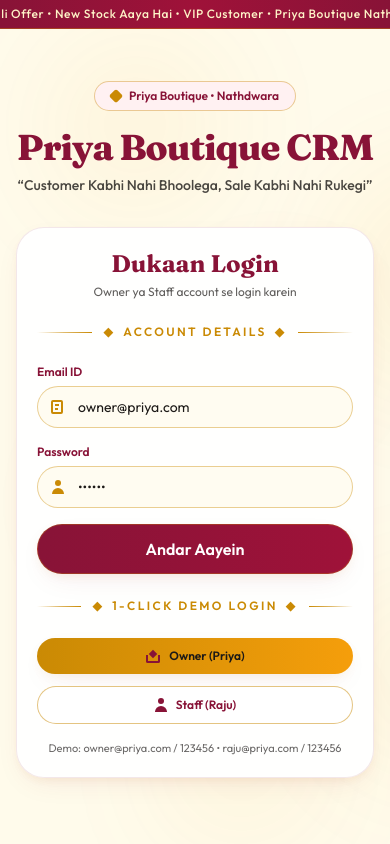
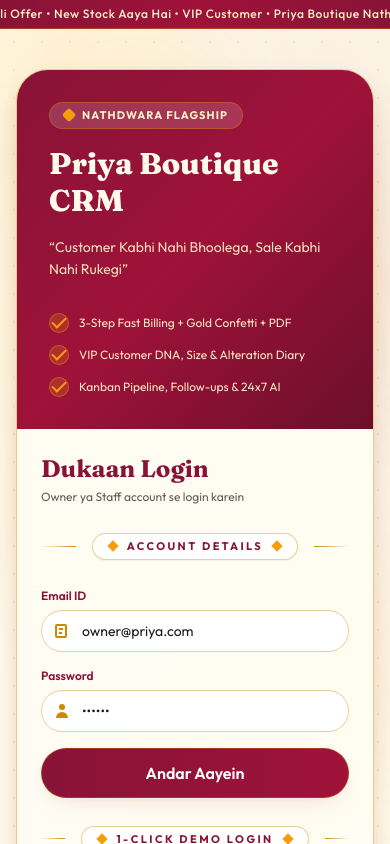
Before and after one commit to Priyanka-meena85/crm-project, a Next.js app: page /login in a window 390 px wide. Shown: the top 844 px of the page. Built offline with nearby package versions, Linux system fonts and the light colour scheme.

Commit message:
Enhance boutique UI polish

```diff
--- a/app/globals.css
+++ b/app/globals.css
@@ -17,6 +17,11 @@
 html,
 body {
   background-color: #fffbeb;
+  background-image:
+    radial-gradient(at 15% 10%, rgba(245, 158, 11, 0.10) 0px, transparent 45%),
+    radial-gradient(at 85% 20%, rgba(136, 19, 55, 0.06) 0px, transparent 50%),
+    radial-gradient(rgba(202, 138, 4, 0.14) 1px, transparent 1px);
+  background-size: 100% 100%, 100% 100%, 28px 28px;
   color: #1c1917;
   overflow-x: hidden;
 }
--- a/app/login/page.tsx
+++ b/app/login/page.tsx
@@ -5,12 +5,13 @@ import { signIn } from "next-auth/react";
 import { useRouter } from "next/navigation";
 import { motion } from "framer-motion";
 import {
+  CssCheckIcon,
   CssCrownIcon,
   CssDiamondIcon,
   CssDocIcon,
   CssUserIcon,
 } from "@/components/CssIcons";
-import { BoutiqueButton, BoutiqueCard, GoldDivider } from "@/components/BoutiqueEffects";
+import { BoutiqueButton, GoldDivider } from "@/components/BoutiqueEffects";
 import { useToast } from "@/components/Providers";
 
 export default function LoginPage() {
@@ -50,47 +51,50 @@ export default function LoginPage() {
   };
 
   return (
-    <main className="mx-auto flex min-h-[calc(100vh-44px)] max-w-5xl flex-col items-center justify-center px-4 py-10">
+    <main className="mx-auto flex min-h-[calc(100vh-44px)] max-w-5xl items-center justify-center px-4 py-10">
       <motion.div
-        initial={{ opacity: 0, y: -18 }}
+        initial={{ opacity: 0, y: 20 }}
         animate={{ opacity: 1, y: 0 }}
         transition={{ duration: 0.5 }}
-        className="text-center mb-8"
+        className="grid w-full grid-cols-1 lg:grid-cols-12 overflow-hidden rounded-[32px] bg-white/90 backdrop-blur-md shadow-boutique-hover border border-gold/45"
       >
-        <motion.div
-          initial={{ opacity: 0, scale: 0.9 }}
-          animate={{ opacity: 1, scale: 1 }}
-          transition={{ delay: 0.1 }}
-          className="inline-flex items-center gap-2 rounded-full bg-softpink px-4 py-1.5 text-xs font-semibold text-maroon border border-gold/40 mb-4"
-        >
-          <CssDiamondIcon className="text-gold" />
-          <span>Priya Boutique • Nathdwara</span>
-        </motion.div>
+        {/* Left Editorial Brand Showcase */}
+        <div className="lg:col-span-5 bg-gradient-to-br from-maroon via-maroon-light to-maroon-dark p-8 sm:p-10 text-ivory flex flex-col justify-between relative overflow-hidden">
+          <div className="space-y-4 relative z-10">
+            <div className="inline-flex items-center gap-2 rounded-full bg-white/15 px-3.5 py-1 text-[11px] font-bold uppercase tracking-widest text-gold-soft border border-gold/40">
+              <CssDiamondIcon className="text-gold-shine" />
+              <span>Nathdwara Flagship</span>
+            </div>
+            <h1 className="font-serif text-3xl sm:text-4xl font-extrabold leading-tight">
+              Priya Boutique CRM
+            </h1>
+            <p className="text-sm text-gold-soft/90 leading-relaxed">
+              &ldquo;Customer Kabhi Nahi Bhoolega, Sale Kabhi Nahi Rukegi&rdquo;
+            </p>
+          </div>
 
-        <motion.h1
-          initial={{ opacity: 0, y: 14 }}
-          animate={{ opacity: 1, y: 0 }}
-          transition={{ delay: 0.2 }}
-          className="font-serif text-4xl sm:text-5xl font-extrabold text-maroon tracking-tight"
-        >
-          Priya Boutique CRM
-        </motion.h1>
+          <div className="mt-8 space-y-3 relative z-10 text-xs text-gold-soft/95">
+            {[
+              "3-Step Fast Billing + Gold Confetti + PDF",
+              "VIP Customer DNA, Size & Alteration Diary",
+              "Kanban Pipeline, Follow-ups & 24x7 AI",
+            ].map((item) => (
+              <div key={item} className="flex items-center gap-2.5">
+                <span className="flex h-5 w-5 shrink-0 items-center justify-center rounded-full bg-gold-shine/20 text-gold-shine border border-gold-shine/40">
+                  <CssCheckIcon />
+                </span>
+                <span>{item}</span>
+              </div>
+            ))}
+          </div>
+        </div>
 
-        <motion.p
-          initial={{ opacity: 0, y: 14 }}
-          animate={{ opacity: 1, y: 0 }}
-          transition={{ delay: 0.3 }}
-          className="mt-2 text-sm sm:text-base text-charcoal/80 font-medium"
-        >
-          &ldquo;Customer Kabhi Nahi Bhoolega, Sale Kabhi Nahi Rukegi&rdquo;
-        </motion.p>
-      </motion.div>
-
-      <BoutiqueCard className="w-full max-w-md" delay={0.25}>
-        <h2 className="font-serif text-2xl font-bold text-maroon text-center">
+        {/* Right Login Form */}
+        <div className="lg:col-span-7 p-6 sm:p-10 bg-ivory/60">
+          <h2 className="font-serif text-2xl font-bold text-maroon">
             Dukaan Login
           </h2>
-        <p className="text-xs text-center text-charcoal/70 mt-1">
+          <p className="text-xs text-charcoal/70 mt-1">
             Owner ya Staff account se login karein
           </p>
 
@@ -117,7 +121,7 @@ export default function LoginPage() {
                   value={email}
                   onChange={(e) => setEmail(e.target.value)}
                   placeholder="owner@priya.com"
-                className="w-full rounded-full border border-gold/40 bg-ivory/70 py-2.5 pl-10 pr-4 text-sm outline-none focus:border-maroon focus:ring-2 focus:ring-gold/30 transition-all"
+                  className="w-full rounded-full border border-gold/40 bg-white py-2.5 pl-10 pr-4 text-sm outline-none focus:border-maroon focus:ring-2 focus:ring-gold/30 transition-all"
                 />
               </div>
             </div>
@@ -136,7 +140,7 @@ export default function LoginPage() {
                   value={password}
                   onChange={(e) => setPassword(e.target.value)}
                   placeholder="••••••"
-                className="w-full rounded-full border border-gold/40 bg-ivory/70 py-2.5 pl-10 pr-4 text-sm outline-none focus:border-maroon focus:ring-2 focus:ring-gold/30 transition-all"
+                  className="w-full rounded-full border border-gold/40 bg-white py-2.5 pl-10 pr-4 text-sm outline-none focus:border-maroon focus:ring-2 focus:ring-gold/30 transition-all"
                 />
               </div>
             </div>
@@ -185,7 +189,8 @@ export default function LoginPage() {
           <p className="mt-4 text-center text-[11px] text-charcoal/65">
             Demo: owner@priya.com / 123456 • raju@priya.com / 123456
           </p>
-      </BoutiqueCard>
+        </div>
+      </motion.div>
     </main>
   );
 }
--- a/components/BoutiqueEffects.tsx
+++ b/components/BoutiqueEffects.tsx
@@ -74,14 +74,14 @@ export function MarqueeStrip() {
 /* Gold Line + Small Diamond Icon Divider */
 export function GoldDivider({ label }: { label?: string }) {
   return (
-    <div className="my-6 flex items-center gap-3">
-      <div className="h-[1px] flex-1 bg-gradient-to-r from-transparent via-gold/60 to-gold" />
-      <div className="flex items-center gap-2 text-xs font-semibold uppercase tracking-[0.2em] text-gold">
-        <span>◆</span>
+    <div className="my-7 flex items-center gap-4">
+      <div className="h-[1px] flex-1 bg-gradient-to-r from-transparent via-gold/50 to-gold" />
+      <div className="inline-flex items-center gap-2.5 rounded-full bg-white/80 px-4 py-1 text-[11px] font-bold uppercase tracking-[0.22em] text-maroon border border-gold/40 shadow-sm">
+        <span className="inline-block h-2 w-2 rotate-45 bg-gold-shine" />
         {label ? <span>{label}</span> : null}
-        {label ? <span>◆</span> : null}
+        {label ? <span className="inline-block h-2 w-2 rotate-45 bg-gold-shine" /> : null}
       </div>
-      <div className="h-[1px] flex-1 bg-gradient-to-l from-transparent via-gold/60 to-gold" />
+      <div className="h-[1px] flex-1 bg-gradient-to-l from-transparent via-gold/50 to-gold" />
     </div>
   );
 }
@@ -272,7 +272,7 @@ export function BoutiqueCard({
         scale: 1.015,
       }}
       className={cn(
-        "rounded-[28px] bg-white/95 backdrop-blur-sm p-5 sm:p-6 shadow-boutique hover:shadow-boutique-hover border border-maroon/10 hover:border-gold transition-colors duration-300",
+        "rounded-[28px] bg-white/90 backdrop-blur-md p-5 sm:p-6 shadow-boutique hover:shadow-boutique-hover border border-gold/25 hover:border-gold ring-1 ring-maroon/5 transition-all duration-300",
         className
       )}
     >
--- a/components/OwnerDashboard.tsx
+++ b/components/OwnerDashboard.tsx
@@ -583,35 +583,23 @@ export function OwnerDashboard() {
 
   return (
     <main className="mx-auto max-w-7xl px-3 sm:px-6 pb-16 pt-4">
-      {/* Hero Header */}
-      <section className="text-center py-6">
-        <motion.div
-          initial={{ opacity: 0, y: -10 }}
-          animate={{ opacity: 1, y: 0 }}
-          className="inline-flex items-center gap-2 rounded-full bg-white/90 px-4 py-1.5 text-xs font-semibold text-maroon shadow-sm border border-gold/40 mb-3"
-        >
-          <span className="h-2.5 w-2.5 rounded-full bg-green-500 animate-pulse" />
-          <span>● Aaj {stats.aajCustomerAaye} Customer Aaye</span>
-        </motion.div>
-        <motion.h1
-          initial={{ opacity: 0, y: 14 }}
-          animate={{ opacity: 1, y: 0 }}
-          transition={{ delay: 0.08 }}
-          className="font-serif text-3xl sm:text-5xl font-extrabold text-maroon"
-        >
-          {shopProfile.name} — Owner Dashboard
-        </motion.h1>
-        <motion.p
-          initial={{ opacity: 0, y: 14 }}
-          animate={{ opacity: 1, y: 0 }}
-          transition={{ delay: 0.16 }}
-          className="mt-1.5 text-sm sm:text-base text-charcoal/80"
-        >
-          &ldquo;{shopProfile.tagline}&rdquo;
-        </motion.p>
+      {/* Executive Showroom Banner */}
+      <section className="mb-6 rounded-[28px] bg-white/85 backdrop-blur-md p-5 sm:p-6 shadow-boutique border border-gold/40 flex flex-col lg:flex-row lg:items-center justify-between gap-4">
+        <div>
+          <div className="inline-flex items-center gap-2 rounded-full bg-softpink px-3.5 py-1 text-[11px] font-bold text-maroon border border-gold/40 mb-2">
+            <span className="h-2 w-2 rounded-full bg-green-500 animate-pulse" />
+            <span>Aaj {stats.aajCustomerAaye} Customer Aaye</span>
+          </div>
+          <h1 className="font-serif text-2xl sm:text-4xl font-extrabold text-maroon tracking-tight">
+            {shopProfile.name} — Owner Command Center
+          </h1>
+          <p className="mt-1 text-xs sm:text-sm text-charcoal/75">
+            &ldquo;{shopProfile.tagline}&rdquo;
+          </p>
+        </div>
 
         {/* Quick-Action & Module Jump Bar */}
-        <div className="mt-5 flex flex-wrap items-center justify-center gap-2">
+        <div className="flex flex-wrap items-center gap-2">
           <BoutiqueButton
             variant="outline"
             onClick={() => setActiveTab("Leads")}
@@ -626,7 +614,7 @@ export function OwnerDashboard() {
             className="py-1.5 px-3.5 text-xs"
           >
             <CssGridIcon />
-            <span>Kanban Pipeline</span>
+            <span>Pipeline</span>
           </BoutiqueButton>
           <BoutiqueButton
             variant="outline"
@@ -650,7 +638,7 @@ export function OwnerDashboard() {
             className="py-1.5 px-3.5 text-xs"
           >
             <CssPlusIcon />
-            <span>Add Measurement</span>
+            <span>Measurement</span>
           </BoutiqueButton>
         </div>
       </section>
```
Also changed, not shown: 1 other file (tests, documents, lock files or other folders). Lines whose indentation alone changed are shown as unchanged.
